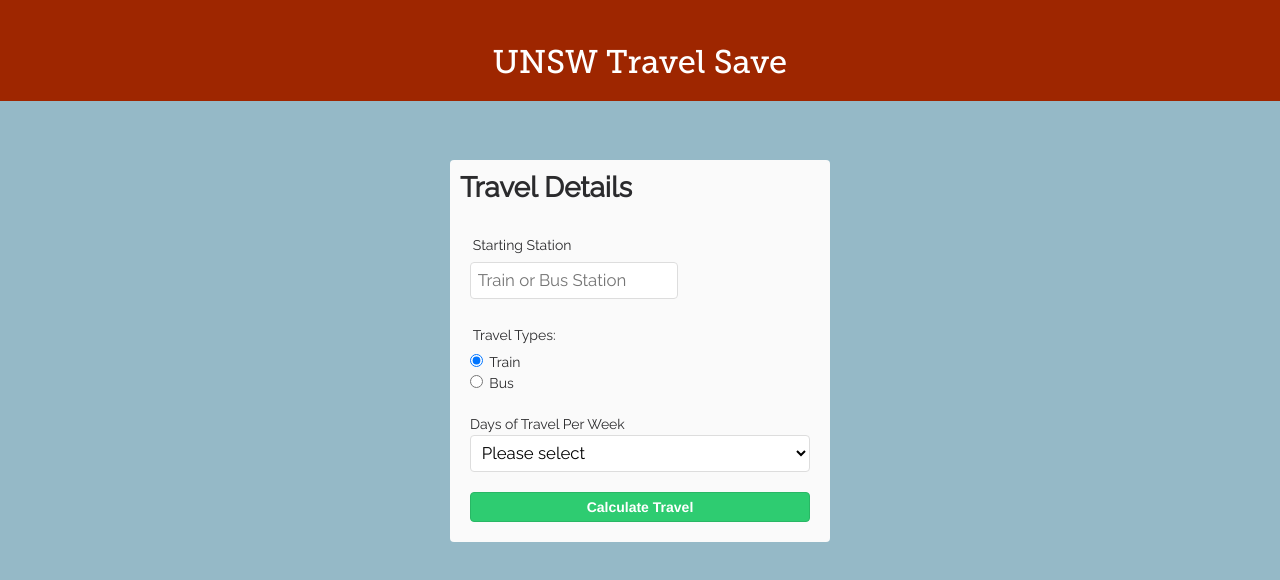
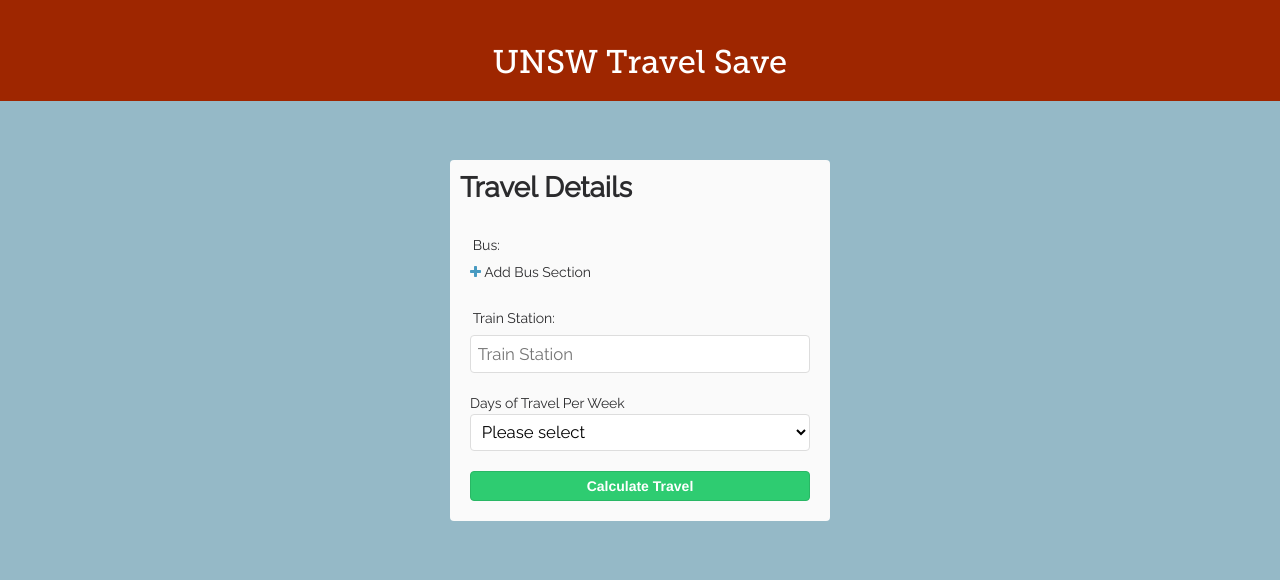
Before and after one commit to ttse301/travel-save, a plain HTML site: page index.html in a window 1280 px wide. Drawn offline with Linux system fonts and the light colour scheme.

Commit message:
Add bus sections button

```diff
--- a/index.html
+++ b/index.html
@@ -22,6 +22,13 @@
   <script src="js/libs/jquery-1.10.2.min.js" type="text/javascript"></script><!-- framework css --><!--[if gt IE 9]><!-->
   <script src="typeahead.jquery.js" type="text/javascript"></script>
   <script src="autocomplete.js" type="text/javascript"></script>
+
+  <script>
+    function addBusSection() {
+      $('#bus').append('<input id="busSection" placeholder="Number of Bus Sections (1, 2, 3)" type="text">');
+    }
+  </script>
+
   <link href="autocomplete.css" rel="stylesheet" type="text/css">
   <link href="css/groundwork.css" rel="stylesheet" type="text/css">
   <link href="css/save.css" rel="stylesheet" type="text/css"><!--<![endif]-->
@@ -54,24 +61,17 @@
           <legend>Travel Details</legend> <!--Title-->
 
           <div class="row">
+            <div class="one whole padded" id="bus">
+              <label for="bus">Bus:</label>
+              <a class="icon" title="Add Bus Section" onClick="addBusSection()" href="#">
+                <i class="icon-plus"></i>
+              </a>Add Bus Section
+            </div>
+
             <div class="one whole padded">
-              <label for="startingStation">Starting Station</label>
-              <input class="typeahead" id="startingStation" placeholder="Train or Bus Station" type="text">
+              <label for="train">Train Station:</label>
+              <input class="typeahead" id="train" placeholder="Train Station" type="text">
               <pre aria-hidden="true" style="position: absolute; visibility: hidden; white-space: pre; word-spacing: 0px; letter-spacing: 0px; text-indent: 0px; text-rendering: optimizelegibility; text-transform: none;"></pre>
-            </div>
-          </div>
-
-          <div class="row">
-            <div class="one whole padded">
-              <label for="travelTypes">Travel Types:</label>
-
-              <ul class="unstyled zero">
-                <li><input checked id="train" name="travelTypes" type="radio">
-                <label class="inline" for="train">Train</label></li>
-
-                <li><input id="bus" name="travelTypes" type="radio">
-                <label class="inline" for="bus">Bus</label></li>
-              </ul>
             </div>
           </div>
 
```
